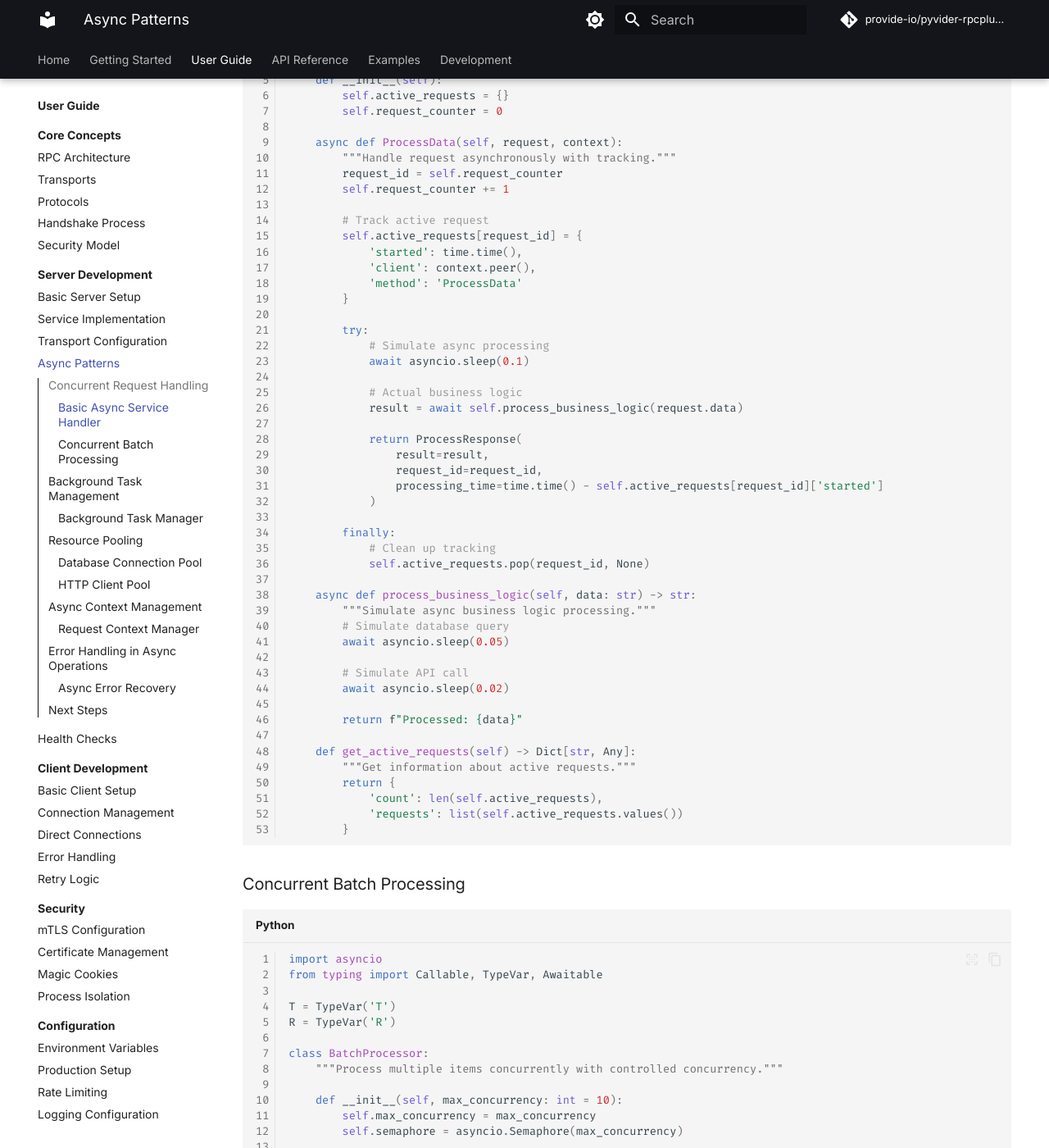
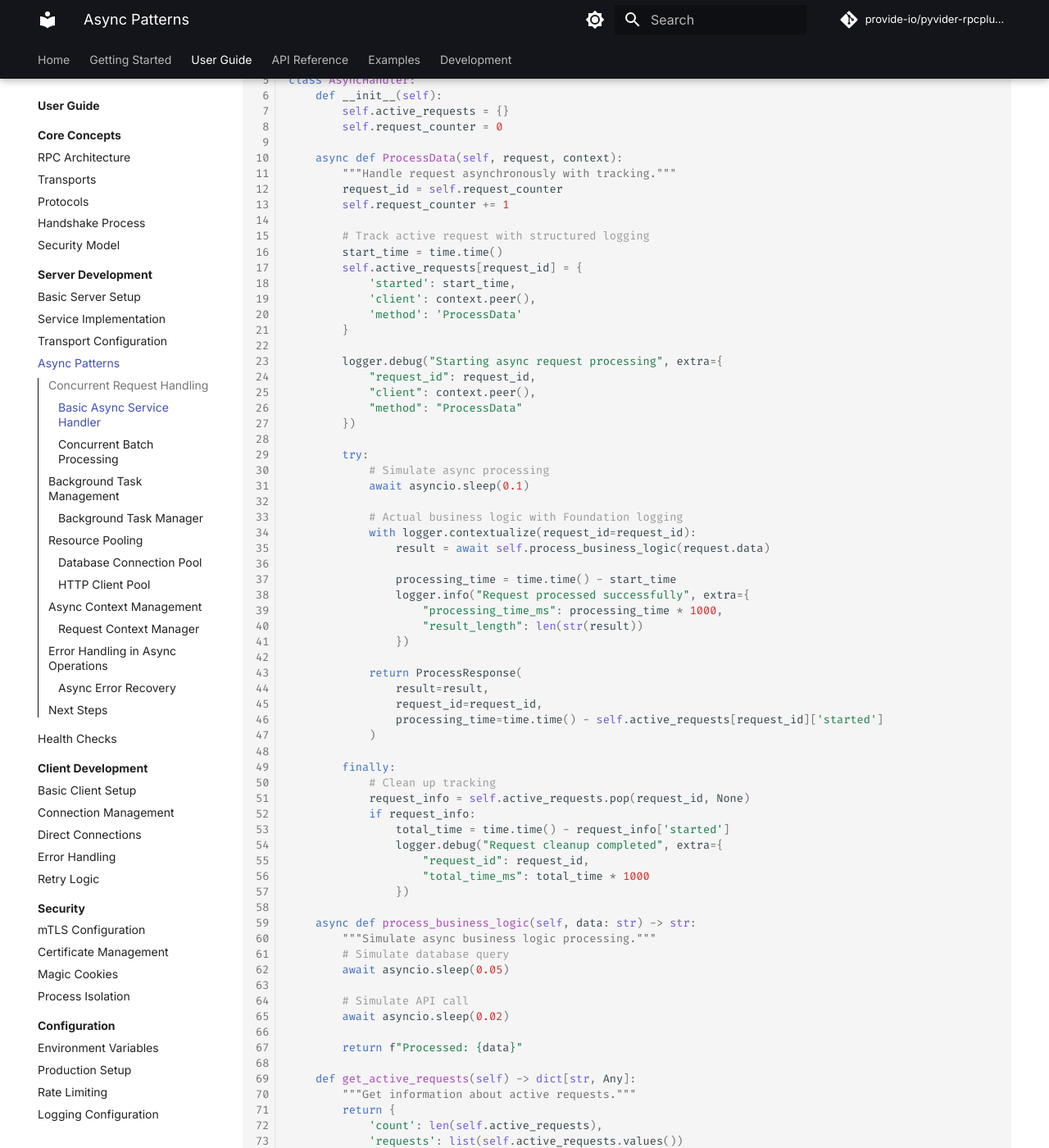
Before and after one commit to provide-io/pyvider-rpcplugin, an MkDocs documentation site: the page built from docs/guide/server/async-patterns.md, in a window 1280 px wide and 1400 px high, scrolled down 496 px. Shown: the whole window at 82% size. Built offline with MkDocs 1.6.1 and Material for MkDocs 9.7.7, drawn with Linux system fonts in a browser that asks for light colours; comment, search, counter and statistics services are not loaded; the version menu is left out.

Commit message:
🔼⚙️ [skip ci] auto-commit

````diff
--- a/docs/guide/server/async-patterns.md
+++ b/docs/guide/server/async-patterns.md
@@ -9,6 +9,7 @@ Master asynchronous programming patterns for building high-performance plugin se
 ```python
 import asyncio
 import time
+from provide.foundation import logger
 
 class AsyncHandler:
     def __init__(self):
@@ -20,19 +21,33 @@ class AsyncHandler:
         request_id = self.request_counter
         self.request_counter += 1
 
-        # Track active request
+        # Track active request with structured logging
+        start_time = time.time()
         self.active_requests[request_id] = {
-            'started': time.time(),
+            'started': start_time,
             'client': context.peer(),
             'method': 'ProcessData'
         }
+
+        logger.debug("Starting async request processing", extra={
+            "request_id": request_id,
+            "client": context.peer(),
+            "method": "ProcessData"
+        })
 
         try:
             # Simulate async processing
             await asyncio.sleep(0.1)
 
-            # Actual business logic
-            result = await self.process_business_logic(request.data)
+            # Actual business logic with Foundation logging
+            with logger.contextualize(request_id=request_id):
+                result = await self.process_business_logic(request.data)
+
+                processing_time = time.time() - start_time
+                logger.info("Request processed successfully", extra={
+                    "processing_time_ms": processing_time * 1000,
+                    "result_length": len(str(result))
+                })
 
             return ProcessResponse(
                 result=result,
@@ -42,7 +57,13 @@ class AsyncHandler:
 
         finally:
             # Clean up tracking
-            self.active_requests.pop(request_id, None)
+            request_info = self.active_requests.pop(request_id, None)
+            if request_info:
+                total_time = time.time() - request_info['started']
+                logger.debug("Request cleanup completed", extra={
+                    "request_id": request_id,
+                    "total_time_ms": total_time * 1000
+                })
 
     async def process_business_logic(self, data: str) -> str:
         """Simulate async business logic processing."""
@@ -54,7 +75,7 @@ class AsyncHandler:
 
         return f"Processed: {data}"
 
-    def get_active_requests(self) -> Dict[str, Any]:
+    def get_active_requests(self) -> dict[str, Any]:
         """Get information about active requests."""
         return {
             'count': len(self.active_requests),
````
